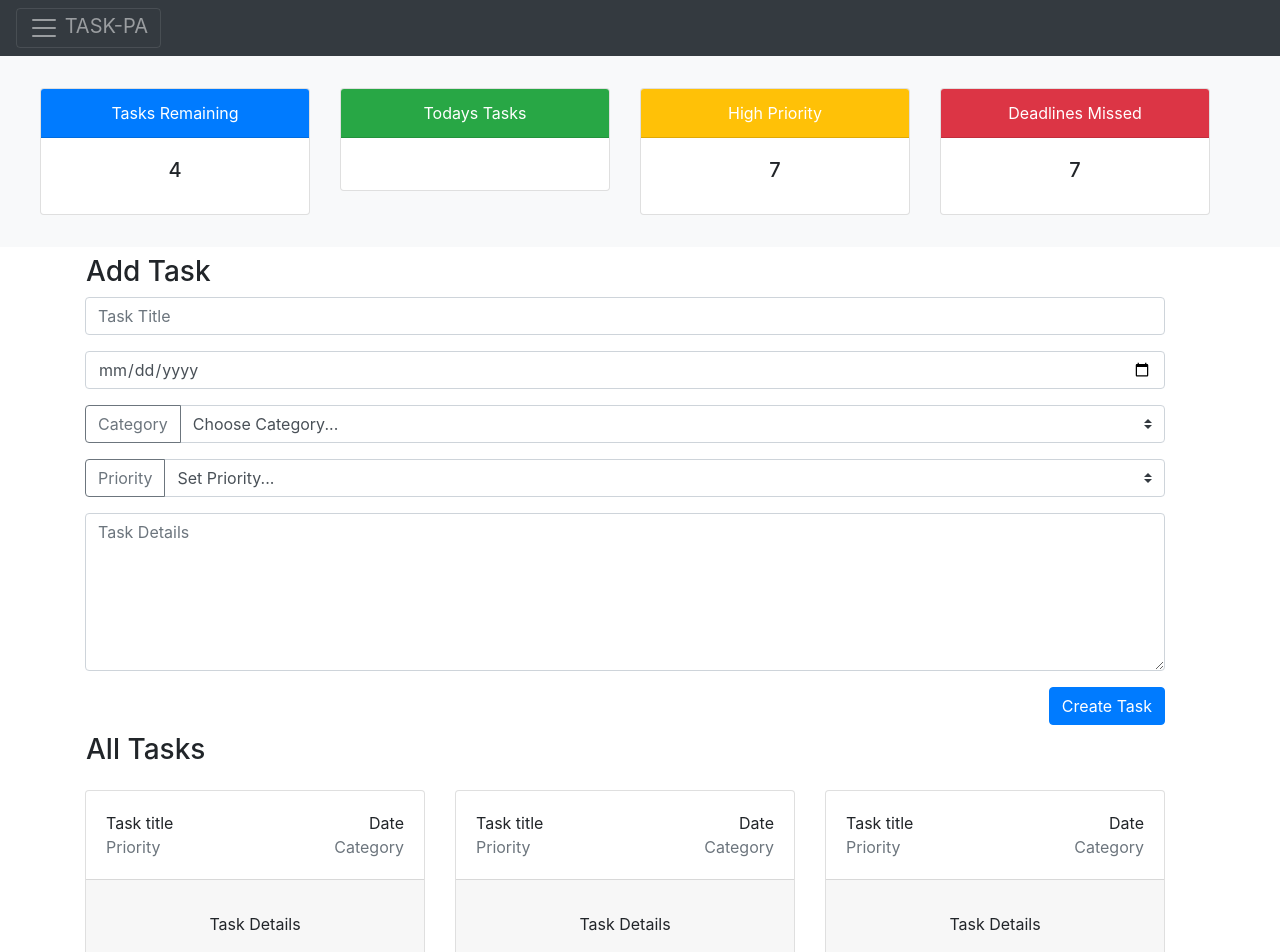
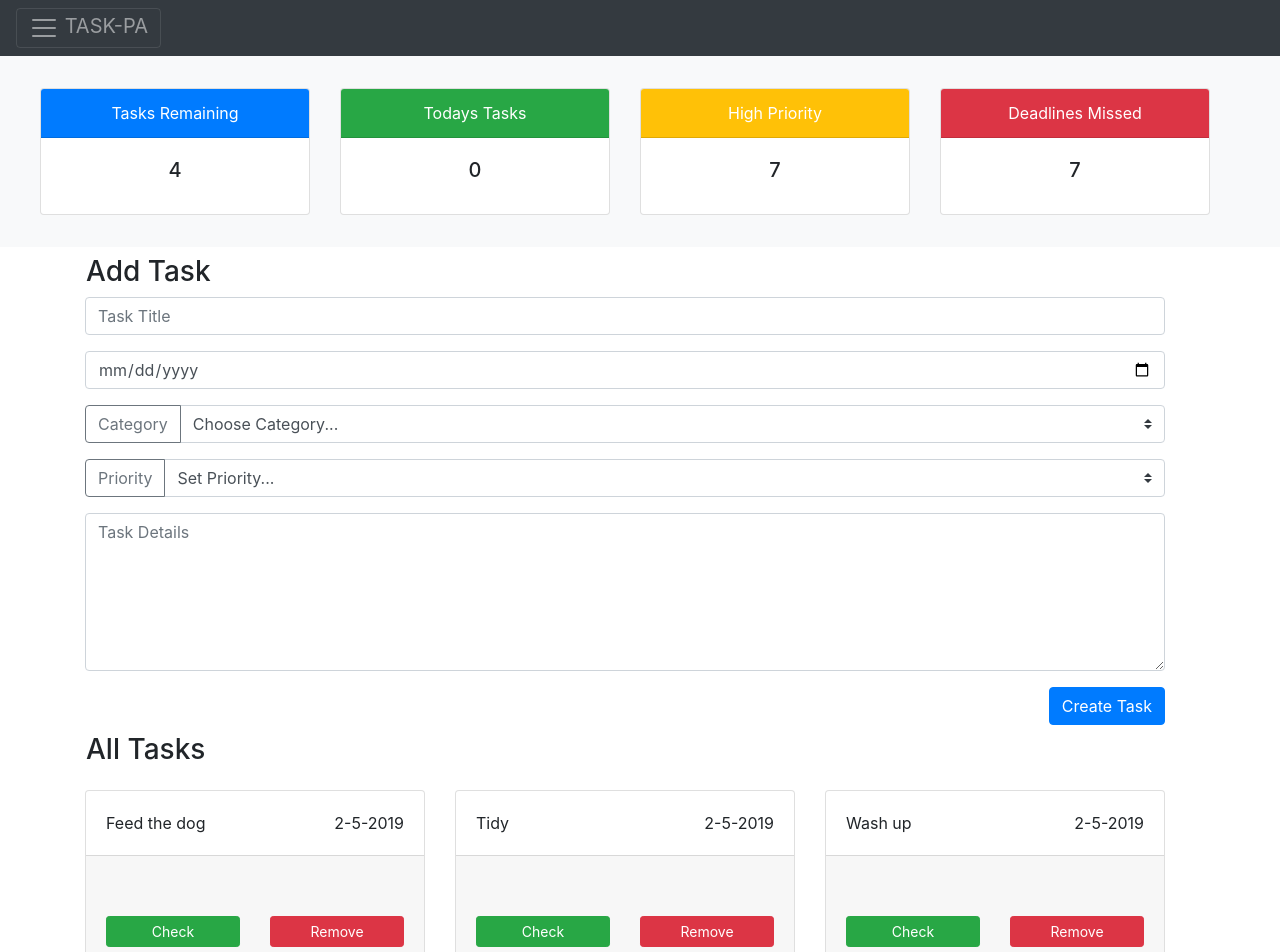
Before and after one commit to laurielang/task-pa-frontend, a React (Create React App) app: page / in a window 1280 px wide. Shown: the top 952 px of the page. Built offline with nearby package versions, Linux system fonts and the light colour scheme.

Commit message:
basic add task functionality added

```diff
--- a/package.json
+++ b/package.json
@@ -5,7 +5,8 @@
   "dependencies": {
     "react": "^16.8.6",
     "react-dom": "^16.8.6",
-    "react-scripts": "2.1.8"
+    "react-scripts": "2.1.8",
+    "uuid": "^3.3.2"
   },
   "scripts": {
     "start": "react-scripts start",
--- a/src/App.js
+++ b/src/App.js
@@ -12,42 +12,59 @@ import Dashboard from './Components/Dashboard';
 // import TaskDetails from './Components/AddItem/TaskDetails';
 // import CreateTaskButton from './Components/AddItem/CreateTaskButton';
 import AddTask from './Components/AddTask';
-import Tasks from './Components/Tasks';
+import Task from './Components/Task';
 
 
 class App extends Component {
 
   state = {
     tasks: [
-      {TaskTitle: "Feed the dog", Date: "01-05-2019",Category:"", Priority:"", TaskDetails:"", completed: true},
+      { TaskTitle: "Feed the dog", Date: "2-5-2019", Category: "", Priority: "", TaskDetails: "", completed: true },
 
-      {TaskTitle: "Tidy", Date: "21-05-19", Category:"", Priority:"", TaskDetails:"", completed: false},
+      { TaskTitle: "Tidy", Date: "2-5-2019", Category: "", Priority: "", TaskDetails: "", completed: false },
 
-      {TaskTitle: "Wash up", Date: "21-05-19", Category:"", Priority:"", TaskDetails:"", completed: true},
+      { TaskTitle: "Wash up", Date: "2-5-2019", Category: "", Priority: "", TaskDetails: "", completed: true },
 
-      {TaskTitle: "Practice JS", Date: "21-05-19", Category:"", Priority:"", TaskDetails:"", completed: true},
+      { TaskTitle: "Practice JS", Date: "3-5-2019", Category: "", Priority: "", TaskDetails: "", completed: true },
     ],
+    todaysTaskCount: 0
+  }
+
+  componentDidMount() {
+    this.todaysTasksCounter();
   }
 
 
   todaysTasksCounter = () => {
     const date = new Date().getDate();
-  const month = new Date().getMonth();
+    const month = new Date().getMonth() + 1;
     const year = new Date().getFullYear();
 
-  const todaysDate = date +-+ month +-+ year;
+    const todaysDate = date + "-" + month + "-" + year;
 
     let todaysTask = 0
 
-  this.state.tasks.ForEach( () => {
-    if (this.state.tasks.Date === todaysDate)
-    {todaysTask += 1}
-  } )
-  return todaysTask
+    this.state.tasks.forEach((item) => {
+      if (item.Date === todaysDate) { todaysTask += 1 }
+    });
+
+    this.setState({
+      todaysTaskCount: todaysTask
+    });
 
   }
 
+  addTask = (newTask) => {
 
+    alert(JSON.stringify(newTask));
+
+    const newTasks = this.state.tasks.slice();
+    newTasks.push(newTask);
+
+      this.setState({
+      tasks: newTasks
+    });
+  }
 
 
 
@@ -56,10 +73,10 @@ class App extends Component {
 
       <div className="App">
 
-      <Header/>
+        <Header />
 
         <div className="pos-f-t">
-        <Dashboard totalCount={this.state.tasks.length} tasksToday={this.todaysTasksCounter} />
+          <Dashboard totalCount={this.state.tasks.length} tasksToday={this.state.todaysTaskCount} />
         </div>
 
         <div className="container">
@@ -68,7 +85,7 @@ class App extends Component {
             <h3 className="mt-2 ml-3">Add Task</h3>
           </div>
           <div className="row w-100">
-      <AddTask/>
+            <AddTask addTask={this.addTask}  />
           </div>
         </div>
 
@@ -79,10 +96,12 @@ class App extends Component {
           </div>
 
           <div className="row w-100">
-    <Tasks/>
-    <Tasks/>
-    <Tasks/>
-    <Tasks/>
+
+            {this.state.tasks.map((item, index) => {
+              return <Task task={item} key={index} />
+            })}
+
+
           </div>
 
         </div>
--- a/src/Components/AddTask.js
+++ b/src/Components/AddTask.js
@@ -3,14 +3,67 @@ import React, { Component } from "react";
 class AddTask extends Component {
 
   state = {
-    text: ''
+    TaskTitle: '',
+    Date: '',
+    Priority: '',
+    Category: '',
+    TaskDetails:'',
+
   }
 
-  handleChange = (event) => {
-      this.setState({
-        text: event.target.value
+  handleTaskTitleChange = (event) => {
+    this.setState({
+      TaskTitle: event.target.value
+
     })
   }
+
+  handleDateChange = (event) => {
+    this.setState({
+      Date: event.target.value
+
+    })
+  }
+
+  handlePriorityChange = (event) => {
+    this.setState({
+      Priority: event.target.value
+
+    })
+  }
+
+  handleCategoryChange = (event) => {
+    this.setState({
+      Category: event.target.value
+
+    })
+  }
+
+  handleTaskDetailsChange = (event) => {
+    this.setState({
+      TaskDetails: event.target.value
+
+    })
+  }
+
+  handleClick = () => {
+
+    const newTask = {
+      TaskTitle: this.state.TaskTitle,
+      TaskDetails: this.state.TaskDetails,
+      Date: this.state.Date,
+      Category: this.state.Category,
+      Priority: this.state.Priority
+
+    };
+
+      this.props.addTask(newTask);
+      this.setState({
+        text: ''
+      });
+
+  }
+
 
   render() {
     return (
@@ -20,16 +73,16 @@ class AddTask extends Component {
 <div className="row-100">
 
         <div className="form-group">
-          <input type="text" className="form-control" id="TaskTitle" aria-describedby="emailHelp" placeholder="Task Title"/>
+          <input type="text" className="form-control" id="TaskTitle" aria-describedby="emailHelp" placeholder="Task Title" onChange={this.handleTaskTitleChange} />
         </div>
 
         <div className="form-group">
-          <input type="date" className="form-control" id="Date" aria-describedby="emailHelp" />
+          <input type="date" className="form-control" id="Date" aria-describedby="emailHelp" onChange={this.handleDateChange} />
         </div>
 
         <div className="input-group mb-3">
             <div className="input-group-prepend">
-                <button className="btn btn-outline-secondary" type="button">Category</button>
+                <button className="btn btn-outline-secondary" type="button" onChange={this.handleCatergoryChange}>Category</button>
             </div>
             <select className="custom-select" id="Category">
                 <option selected>Choose Category...</option>
@@ -42,7 +95,7 @@ class AddTask extends Component {
 
         <div className="input-group mb-3">
             <div className="input-group-prepend">
-                <button className="btn btn-outline-secondary" type="button">Priority</button>
+                <button className="btn btn-outline-secondary" type="button"onChange={this.handlePriorityChange}>Priority</button>
             </div>
             <select className="custom-select" id="Priority">
                 <option select>Set Priority...</option>
@@ -54,11 +107,11 @@ class AddTask extends Component {
         </div>
 
         <div>
-            <textarea className="form-control" id="TaskDetails" rows="6" placeholder="Task Details"></textarea>
+            <textarea className="form-control" id="TaskDetails" rows="6" placeholder="Task Details"onChange={this.handleTaskDetailsChange}></textarea>
         </div>
 
         <div className="text-right">
-            <button type="submit" className="mt-3 btn btn-primary">Create Task</button>
+            <button type="submit" className="mt-3 btn btn-primary" onClick={this.handleClick}>Create Task</button>
         </div>
 
 </div>
--- a/src/Components/Dashboard.js
+++ b/src/Components/Dashboard.js
@@ -23,7 +23,7 @@ class Dashboard extends Component {
                 <div class="card text-center ">
                     <div class="card-header bg-success text-white" styles="font-size: 0.75rem">Todays Tasks</div>
                     <div class="card-body">
-                        <h5 class="card-title" styles="font-size: 1.7rem;">{this.props.todaysTaskCounter}</h5>
+                        <h5 class="card-title" styles="font-size: 1.7rem;">{this.props.tasksToday}</h5>
                     </div>
                 </div>
             </div>
--- a/src/Components/Tasks.js
+++ b/src/Components/Task.js
@@ -1,6 +1,9 @@
 import React, { Component } from "react";
+// import task from './Components/Task';
 
-class Tasks extends Component {
+
+
+class Task extends Component {
   render() {
     return (
       <div class="col-4">
@@ -9,19 +12,19 @@ class Tasks extends Component {
         <div className="card-body w-100">
           <div className="row">
             <div className="col-6">
-              <h7 className="card-title text">Task title</h7>
+              <h7 className="card-title text">{this.props.task.TaskTitle}</h7>
             </div>
             <div className="col-6 text-right">
-              <h7 className="card-title text-right">Date</h7>
+              <h7 className="card-title text-right">{this.props.task.Date}</h7>
             </div>
            </div>
 
            <div className="row">
             <div className="col-6">
-              <h7 className="card-subtitle mb-1 text-muted">Priority</h7>
+              <h7 className="card-subtitle mb-1 text-muted">{this.props.task.Priority}</h7>
             </div>
             <div className="col-6 text-right">
-              <h7 className="card-subtitle mb-1 text-muted">Category</h7>
+              <h7 className="card-subtitle mb-1 text-muted">{this.props.task.Category}</h7>
             </div>
            </div>
            </div>
@@ -30,7 +33,7 @@ class Tasks extends Component {
 
         <div className="card-footer" styles="width:18rem">
           <div className=" text-center card-body">
-            Task Details
+            {this.props.task.TaskDetails}
           </div>
           <div className="row">
             <div className="col-6">
@@ -48,4 +51,4 @@ class Tasks extends Component {
   }
 }
 
-export default Tasks;
+export default Task;
```
Lines whose indentation alone changed are shown as unchanged.
